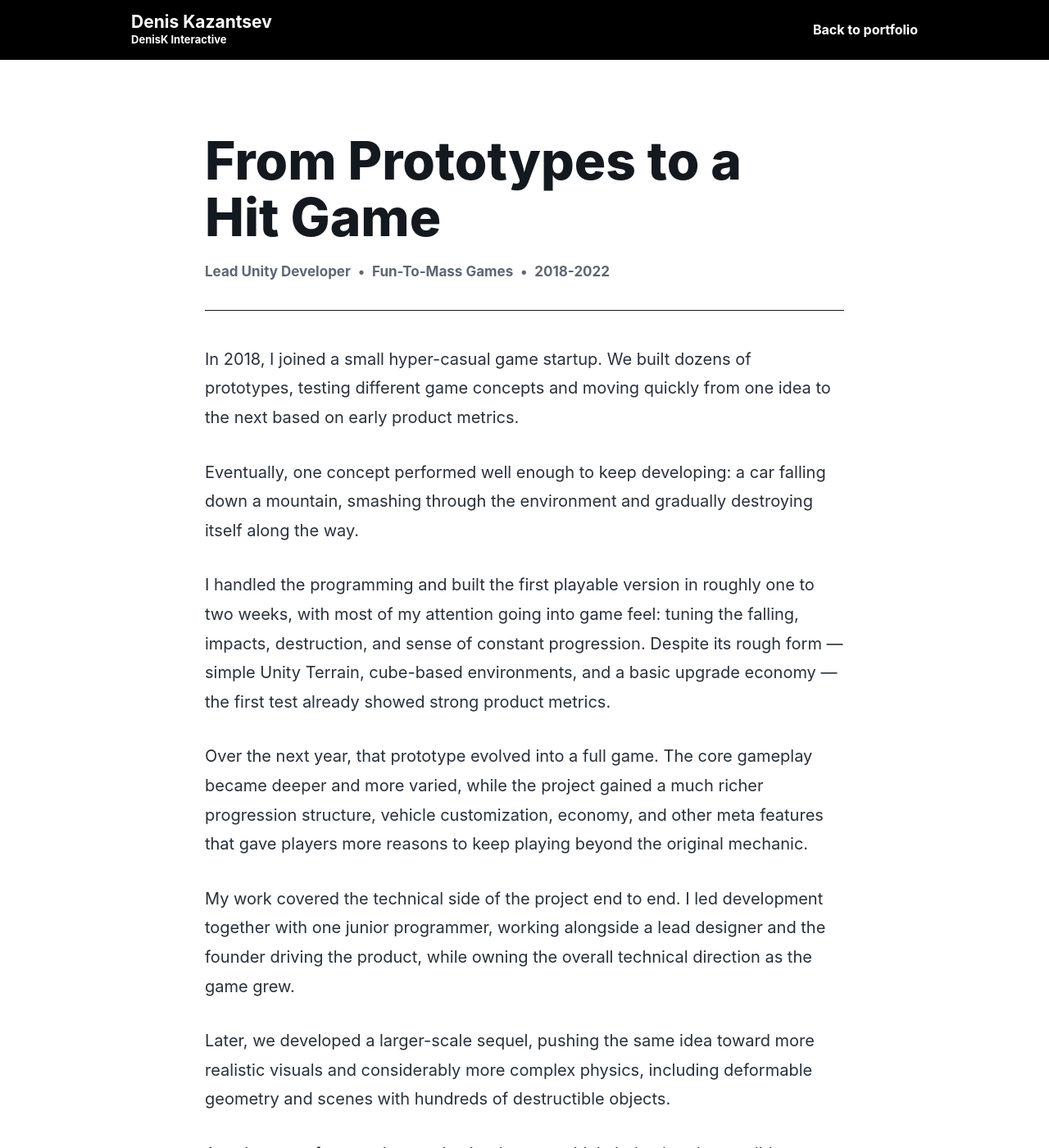
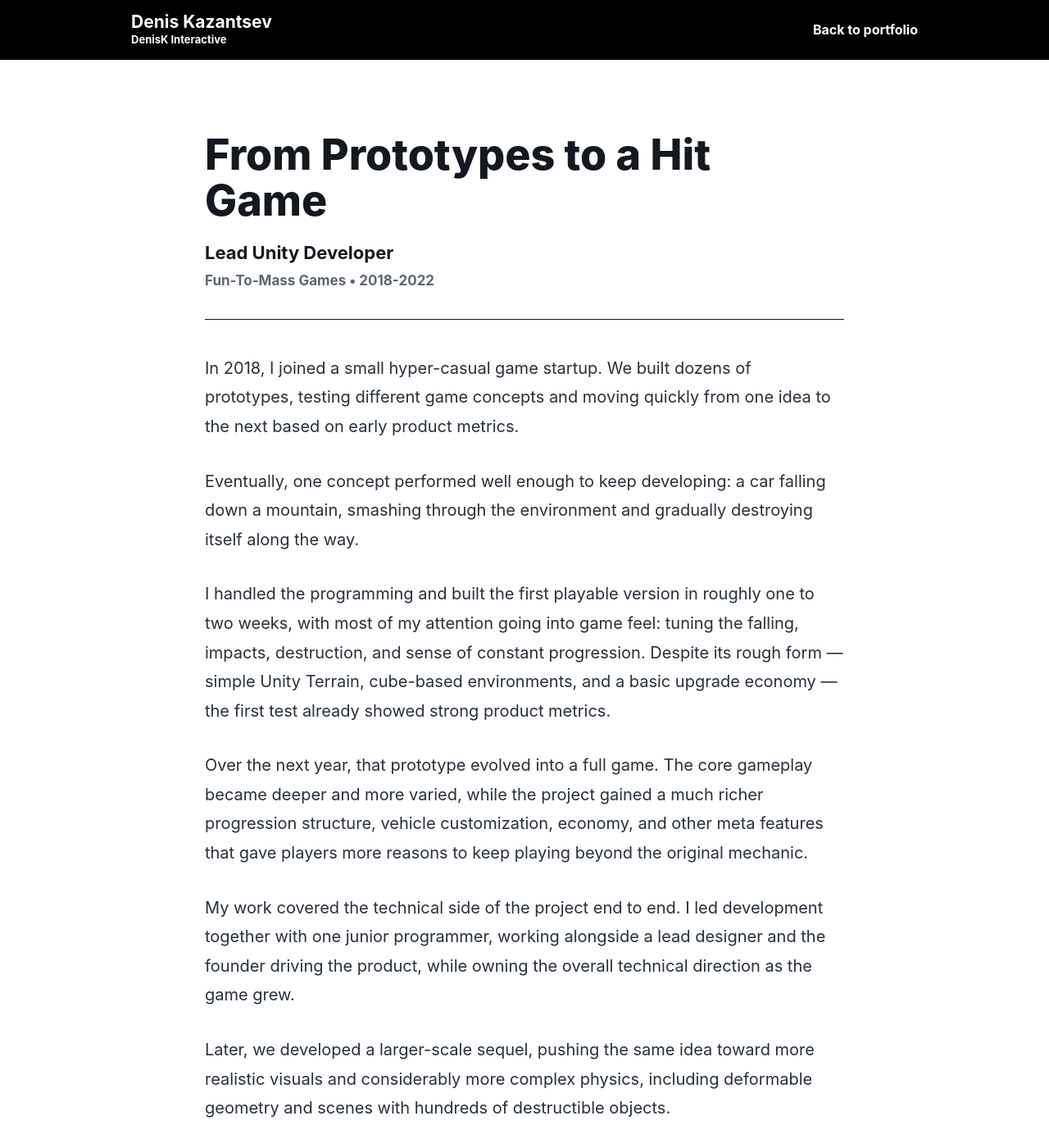
Before and after one commit to JokerDen/denisk, a Jekyll site: the page built from from-prototypes-to-a-hit-game.md, in a window 1280 px wide and 1400 px high. Shown: the whole window at 82% size. Built offline with Jekyll 4.4.1, drawn with Linux system fonts in a browser that asks for light colours.

Commit message:
iter article

```diff
--- a/assets/css/site.css
+++ b/assets/css/site.css
@@ -1294,15 +1294,19 @@ strong {
 
 .case-study h1 {
   max-width: 720px;
-  font-size: clamp(42px, 6vw, 64px);
+  font-size: clamp(34px, 5vw, 52px);
   line-height: 1.08;
 }
 
+.case-study-role {
+  margin: 20px 0 0;
+  font-size: clamp(19px, 2vw, 22px);
+  font-weight: 650;
+  line-height: 1.4;
+}
+
 .case-study-subtitle {
-  display: flex;
-  flex-wrap: wrap;
-  gap: 4px 9px;
-  margin: 20px 0 0;
+  margin: 6px 0 0;
   color: var(--muted);
   font-size: 17px;
   font-weight: 650;
--- a/from-prototypes-to-a-hit-game.md
+++ b/from-prototypes-to-a-hit-game.md
@@ -10,7 +10,8 @@ article: true
   <div class="case-study-inner">
     <header class="case-study-header">
       <h1>From Prototypes to a Hit Game</h1>
-      <p class="case-study-subtitle">Lead Unity Developer <span aria-hidden="true">•</span> Fun-To-Mass Games <span aria-hidden="true">•</span> 2018-2022</p>
+      <p class="case-study-role">Lead Unity Developer</p>
+      <p class="case-study-subtitle">Fun-To-Mass Games <span aria-hidden="true">•</span> 2018-2022</p>
     </header>
 
     <div class="case-study-body">
```
